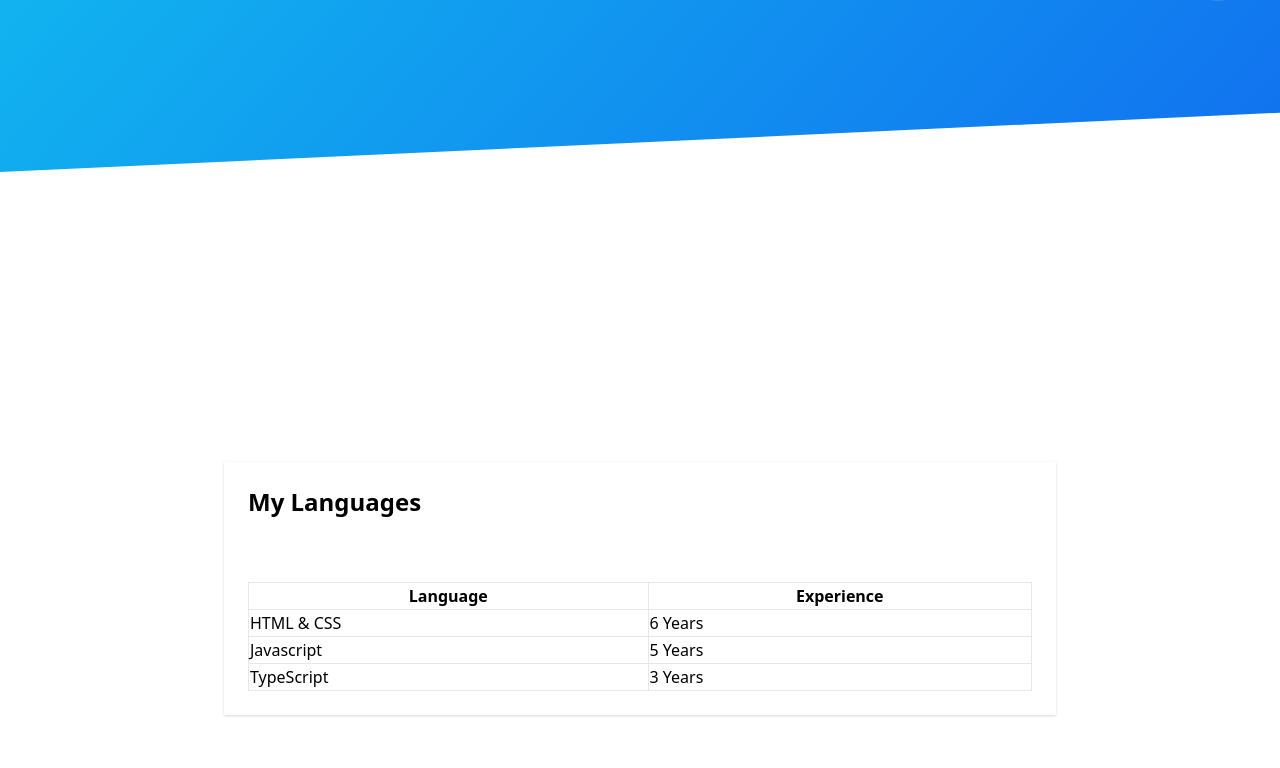
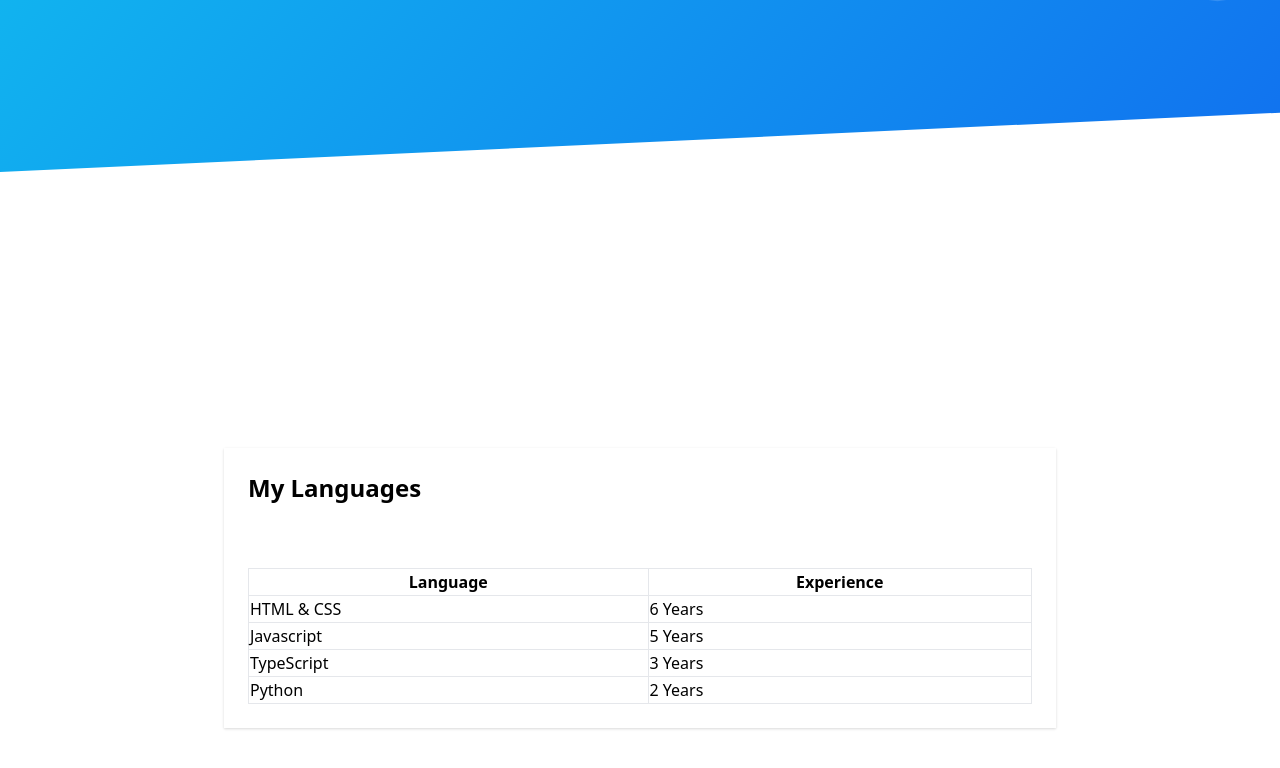
Before and after one commit to Tobi2K/kalmbach.dev, a Nuxt app: page / in a window 1280 px wide. Shown: the part 628-1396 px from the top of the page. Built offline with nearby package versions, Linux system fonts and the light colour scheme.

Commit message:
Update Language Table

```diff
--- a/components/Languages.vue
+++ b/components/Languages.vue
@@ -26,6 +26,10 @@
             <td class="border">TypeScript</td>
             <td class="border">3 Years</td>
           </tr>
+          <tr>
+            <td class="border">Python</td>
+            <td class="border">2 Years</td>
+          </tr>
         </table>
       </div>
     </div>
```
